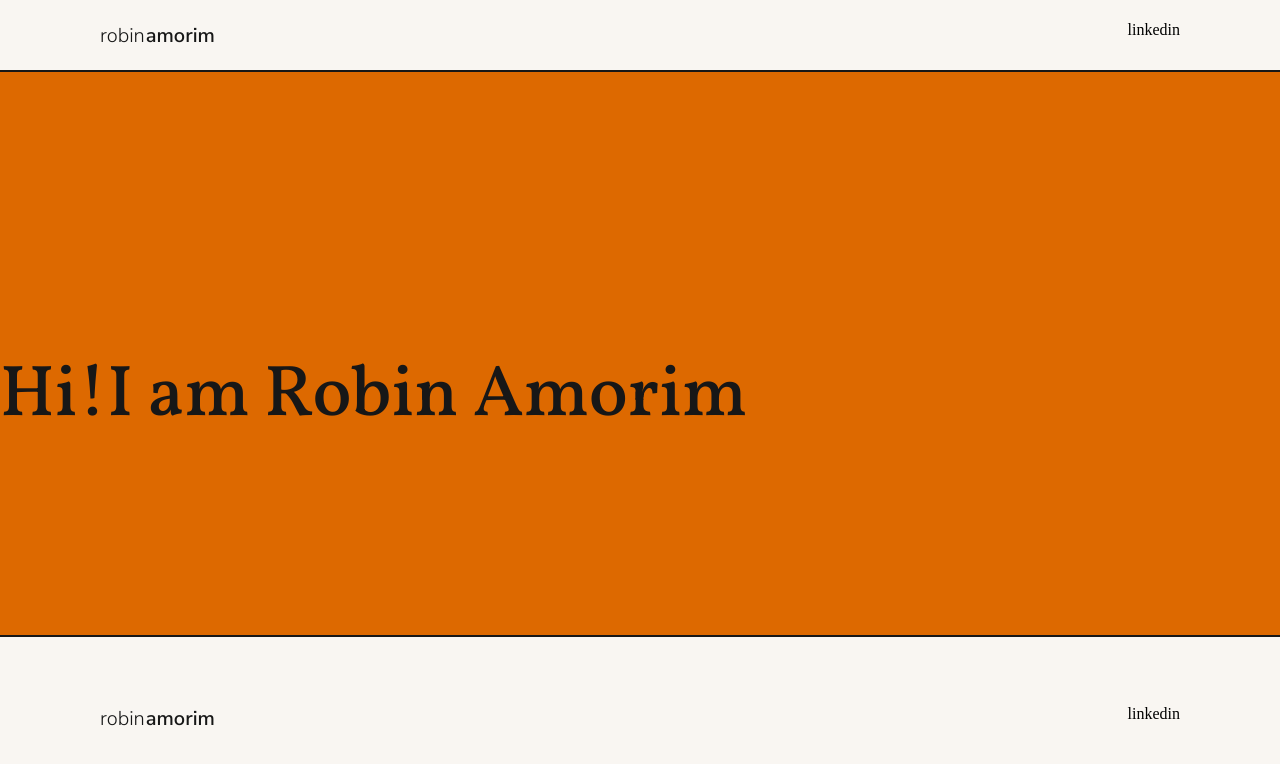
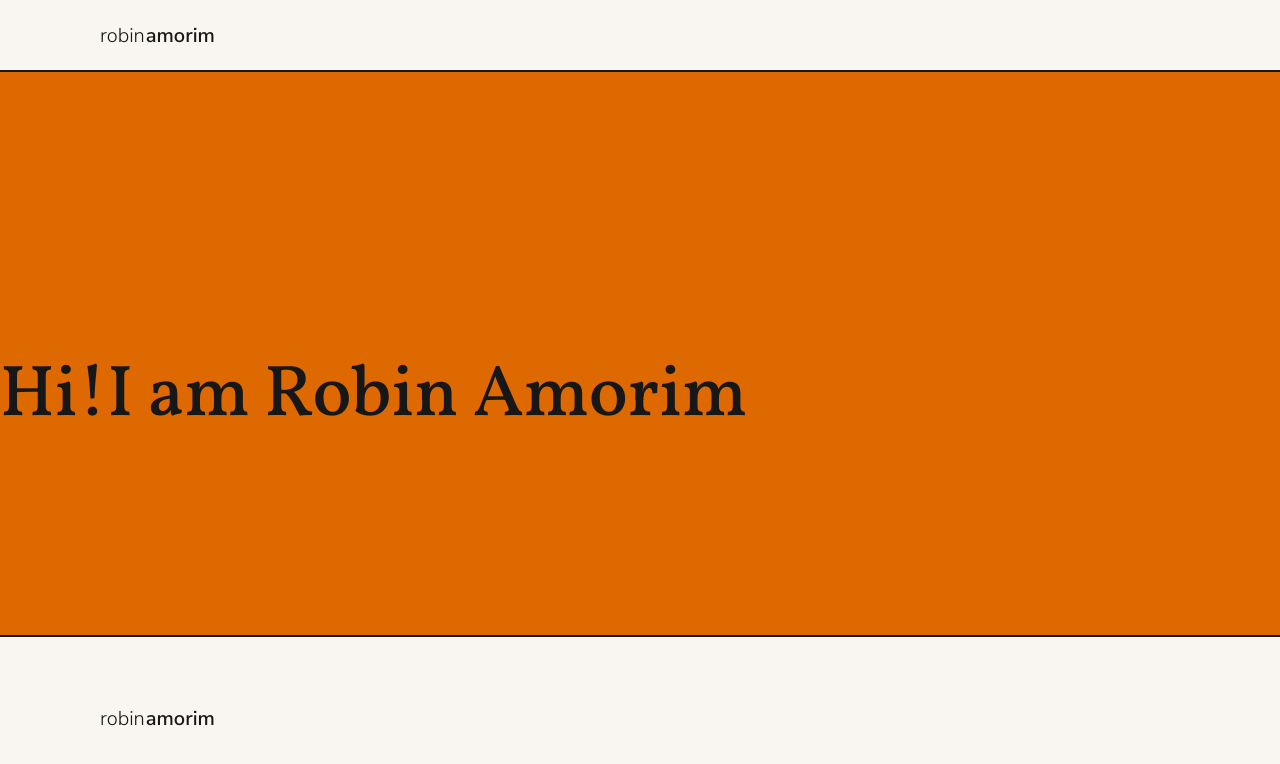
Before and after one commit to marcelocarveche/robin-amorim, a React (Vite) app: page / in a window 1280 px wide. Shown: the top 764 px of the page. Built offline with nearby package versions, Linux system fonts and the light colour scheme.

Commit message:
feat linkedin icon

```diff
--- a/src/app/presentation/components/footer/header-footer-styles.module.scss
+++ b/src/app/presentation/components/footer/header-footer-styles.module.scss
@@ -40,7 +40,7 @@
 
   .wrapLinks {
     display: flex;
-    gap: 2rem;
+    gap: 1.5rem; // 24px
 
     .mail,
     .linkedin {
--- a/src/app/presentation/components/footer/header-footer.tsx
+++ b/src/app/presentation/components/footer/header-footer.tsx
@@ -1,6 +1,6 @@
 import React from 'react'
 import styles from './header-footer-styles.module.scss'
-import { MailIcon } from '@/app/presentation/components'
+import { MailIcon, LinkedinIcon } from '@/app/presentation/components'
 
 interface Props {
   isFooter?: boolean
@@ -24,10 +24,8 @@ const Component: React.FC<Props> = ({ isFooter = false }) => {
         <span className={styles.lastName}>amorim</span>
       </div>
       <div className={styles.wrapLinks}>
-        <div className={styles.mail}>
-          <MailIcon />
-        </div>
-        <div className={styles.linkedin}>linkedin</div>
+        <MailIcon className={styles.mail} />
+        <LinkedinIcon className={styles.linkedin} />
       </div>
     </div>
   )
--- /dev/null
+++ b/src/app/presentation/components/icons/linkedin.tsx
@@ -0,0 +1,29 @@
+import React from 'react'
+import { colors } from '@/app/presentation/styles'
+
+type Props = {
+  color?: string
+  size?: string
+} & React.HTMLAttributes<HTMLOrSVGElement>
+
+export const LinkedinIcon: React.FC<Props> = ({
+  color = colors.black,
+  size,
+  ...props
+}) => {
+  return (
+    <svg
+      width="24"
+      height="24"
+      viewBox="0 0 24 24"
+      fill="none"
+      xmlns="http://www.w3.org/2000/svg"
+      {...props}
+    >
+      <path
+        d="M19 3H5C3.895 3 3 3.895 3 5V19C3 20.105 3.895 21 5 21H19C20.105 21 21 20.105 21 19V5C21 3.895 20.105 3 19 3ZM7.738 17C7.041 17 6.476 16.435 6.476 15.738V11.261C6.477 10.565 7.042 10 7.738 10C8.435 10 9 10.565 9 11.262V15.739C9 16.435 8.435 17 7.738 17ZM7.694 8.717C6.923 8.717 6.408 8.203 6.408 7.517C6.408 6.831 6.922 6.317 7.779 6.317C8.55 6.317 9.065 6.831 9.065 7.517C9.065 8.203 8.551 8.717 7.694 8.717ZM16.779 17C16.105 17 15.558 16.453 15.558 15.779V13.174C15.558 12.116 14.907 12 14.663 12C14.419 12 13.605 12.035 13.605 13.174V15.779C13.605 16.453 13.058 17 12.384 17H12.303C11.629 17 11.082 16.453 11.082 15.779V11.262C11.082 10.565 11.647 10 12.344 10C13.041 10 13.606 10.565 13.606 11.262C13.606 11.262 13.888 10 15.804 10C17.023 10 18 10.977 18 13.174V15.779C18 16.453 17.453 17 16.779 17Z"
+        fill={color}
+      />
+    </svg>
+  )
+}
--- a/src/app/presentation/components/index.ts
+++ b/src/app/presentation/components/index.ts
@@ -1 +1,2 @@
 export * from './icons/mail'
+export * from './icons/linkedin'
```
